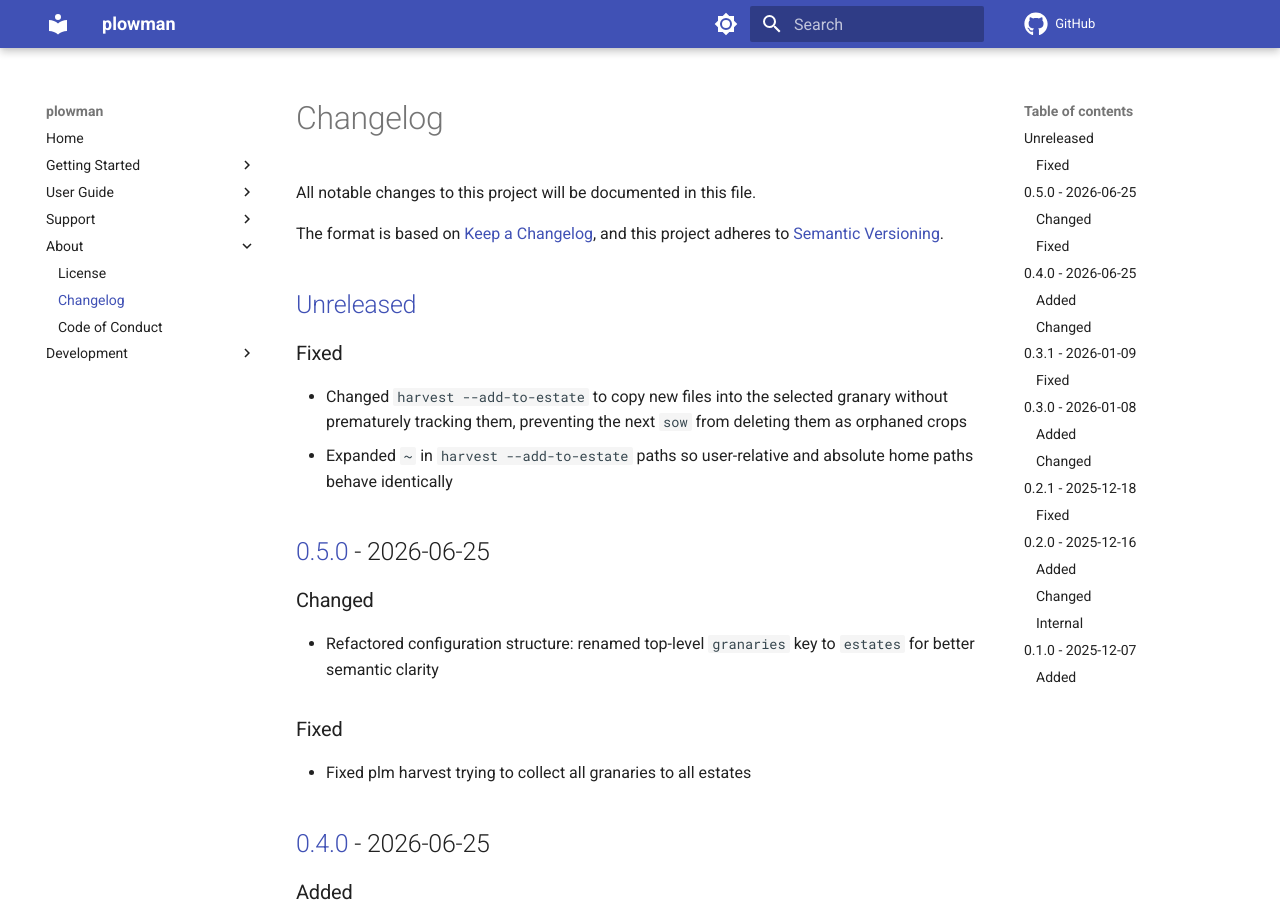
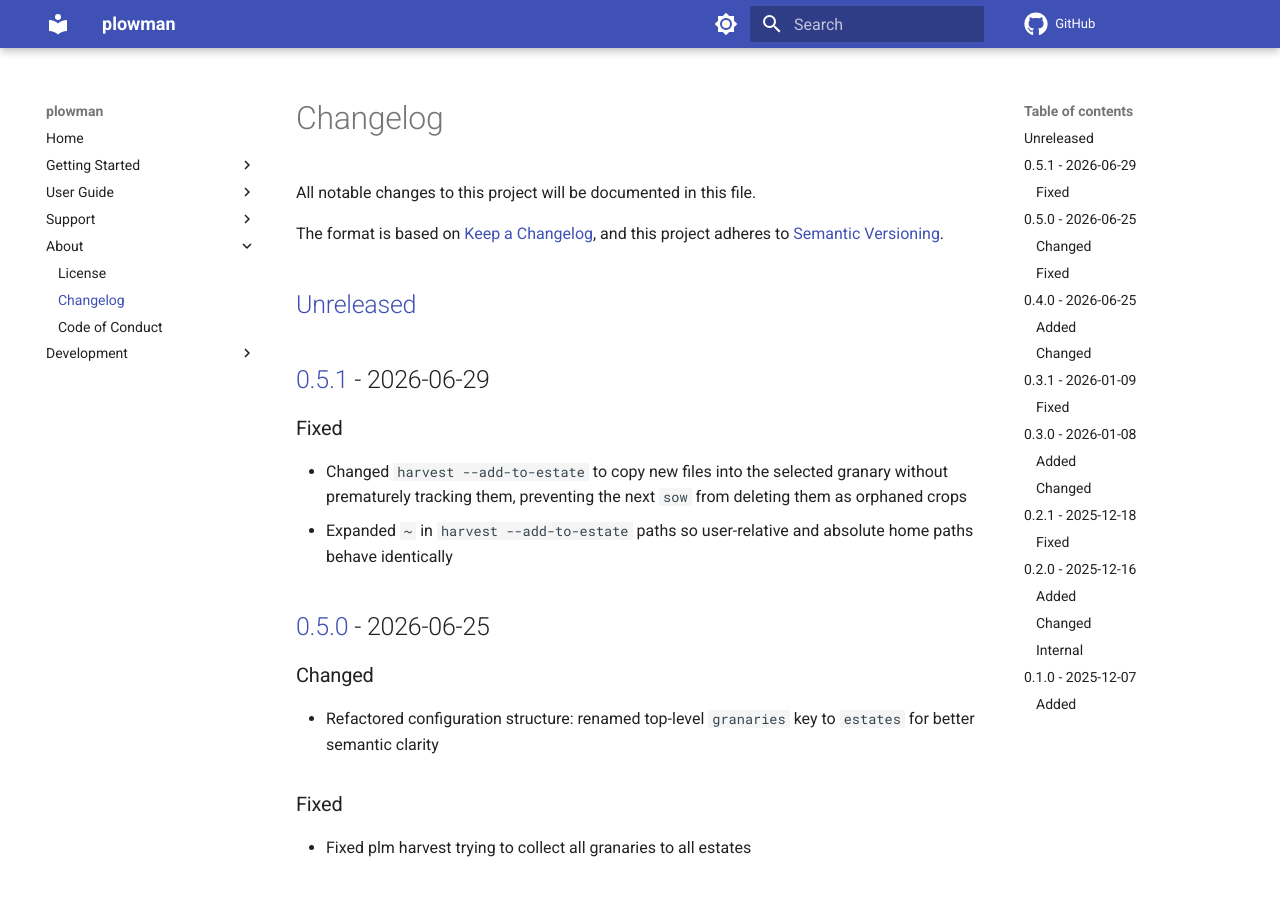
Before and after one commit to spapanik/plowman, an MkDocs documentation site: the page built from docs/CHANGELOG.md, in a window 1280 px wide and 900 px high. Built offline with MkDocs 1.6.1 and Material for MkDocs 9.7.7, drawn with Linux system fonts in a browser that asks for light colours; comment, search, counter and statistics services are not loaded.

Commit message:
🚀 Bump version

```diff
--- a/docs/CHANGELOG.md
+++ b/docs/CHANGELOG.md
@@ -5,6 +5,8 @@ All notable changes to this project will be documented in this file.
 The format is based on [Keep a Changelog], and this project adheres to [Semantic Versioning].
 
 ## [Unreleased]
+
+## [0.5.1] - 2026-06-29
 
 ### Fixed
 
@@ -91,7 +93,8 @@ The format is based on [Keep a Changelog], and this project adheres to [Semantic
 
 [Keep a Changelog]: https://keepachangelog.com/en/1.1.0/
 [Semantic Versioning]: https://semver.org/spec/v2.0.0.html
-[Unreleased]: https://github.com/spapanik/plowman/compare/v0.5.0...main
+[Unreleased]: https://github.com/spapanik/plowman/compare/v0.5.1...main
+[0.5.1]: https://github.com/spapanik/plowman/compare/v0.5.0...v0.5.1
 [0.5.0]: https://github.com/spapanik/plowman/compare/v0.4.0...v0.5.0
 [0.4.0]: https://github.com/spapanik/plowman/compare/v0.3.1...v0.4.0
 [0.3.1]: https://github.com/spapanik/plowman/compare/v0.3.0...v0.3.1
--- a/pyproject.toml
+++ b/pyproject.toml
@@ -6,7 +6,7 @@ build-backend = "uv_build"
 
 [project]
 name = "plowman"
-version = "0.5.0"
+version = "0.5.1"
 
 authors = [
     { name = "Stephanos Kuma", email = "stephanos@kuma.ai" },
```
